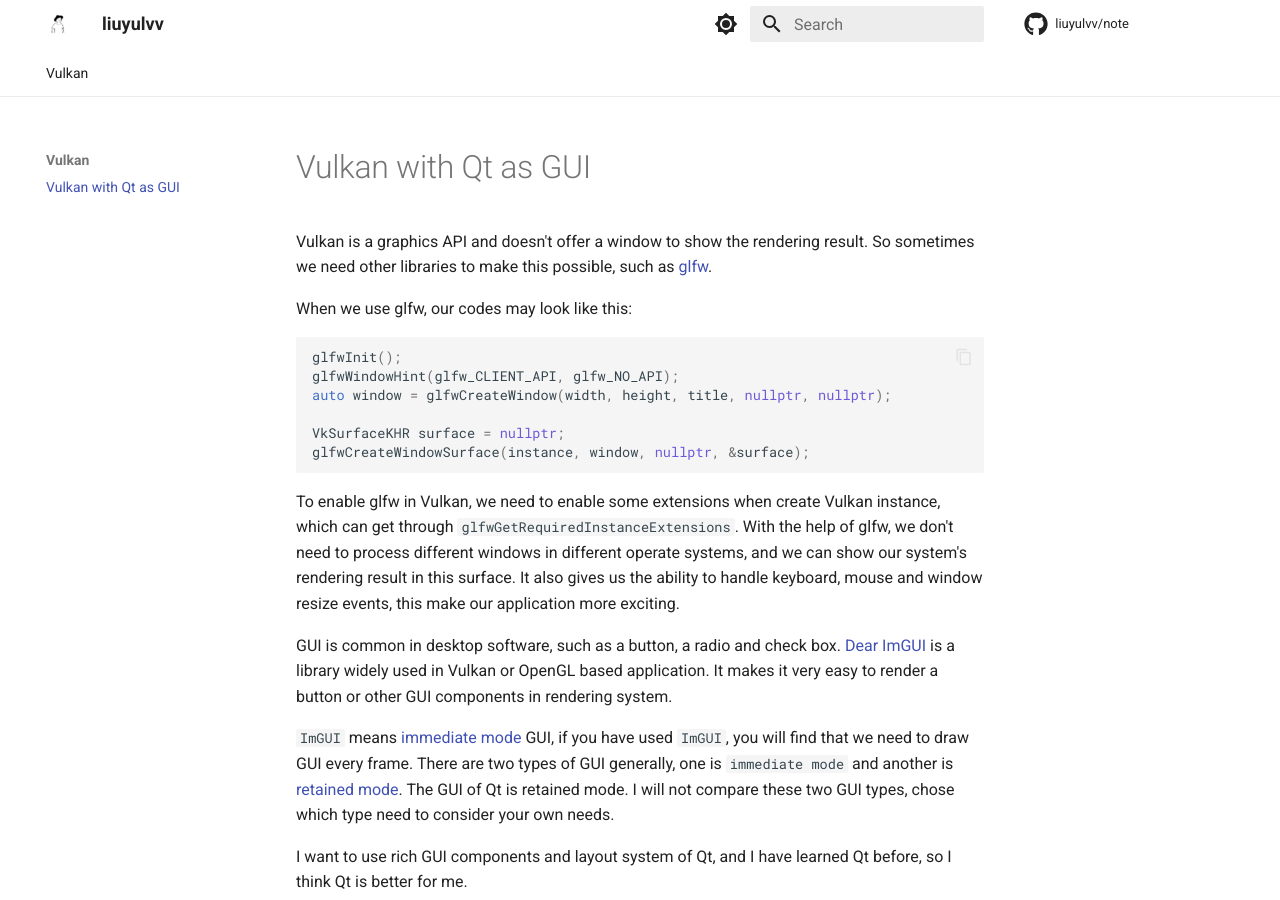
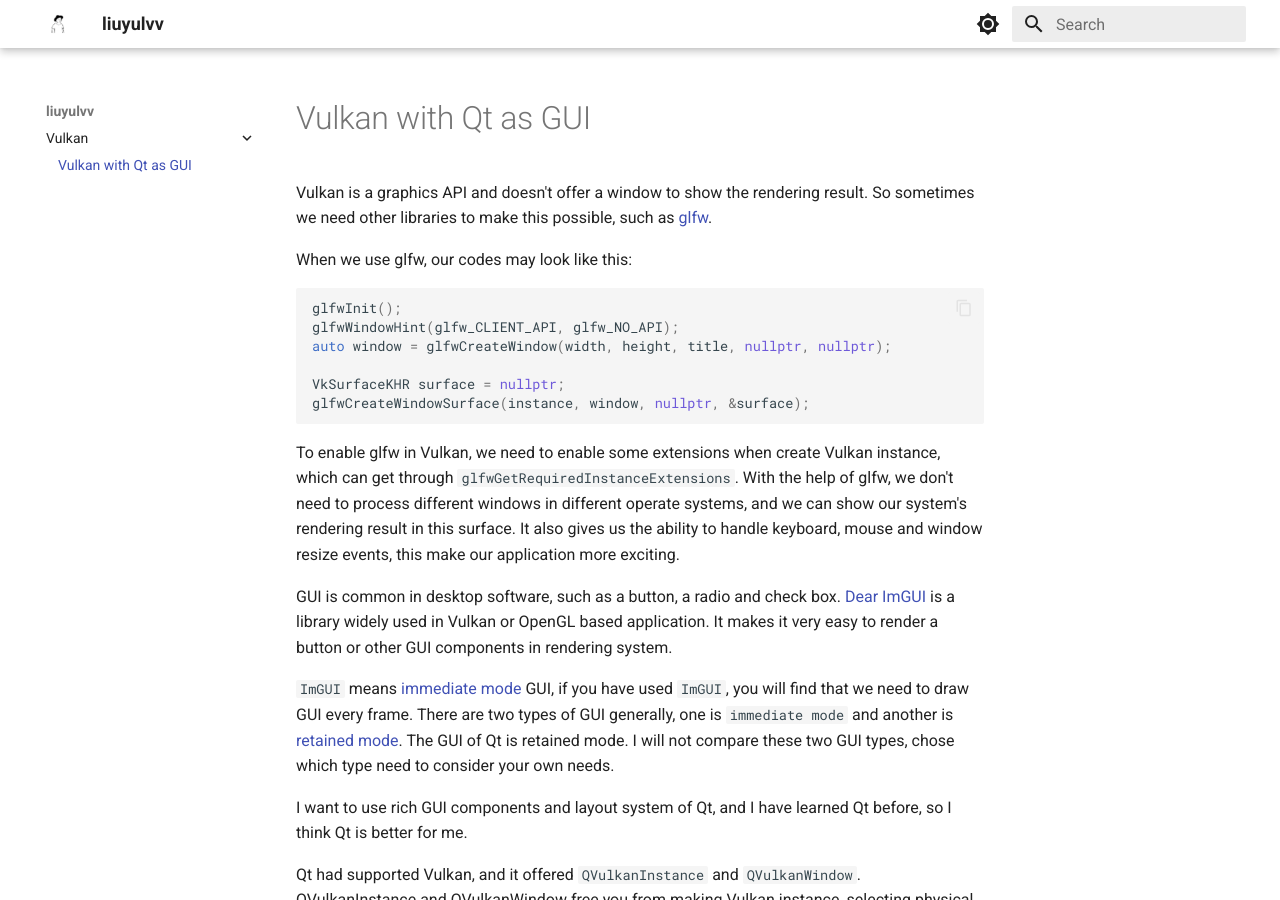
Before and after one commit to liuyulvv/note, an MkDocs documentation site: the page built from docs/Vulkan with Qt as GUI.md, in a window 1280 px wide and 900 px high. Built offline with MkDocs 1.6.1 and Material for MkDocs 9.7.7, drawn with Linux system fonts in a browser that asks for light colours; emoji names are drawn with the system emoji font; comment, search, counter and statistics services are not loaded.

Commit message:
update: mkdocs

```diff
--- a/mkdocs.yml
+++ b/mkdocs.yml
@@ -7,9 +7,6 @@
   social:
     - icon: fontawesome/brands/github
       link: https://github.com/liuyulvv
-
-repo_name: liuyulvv/note
-repo_url: https://github.com/liuyulvv/note
 
 theme:
   name: material
@@ -33,9 +30,6 @@
         icon: material/brightness-4
         name: bright
   features:
-    - navigation.tracking
-    - navigation.tabs
-    - navigation.footer
     - content.code.copy
     - search.highlight
 
```
